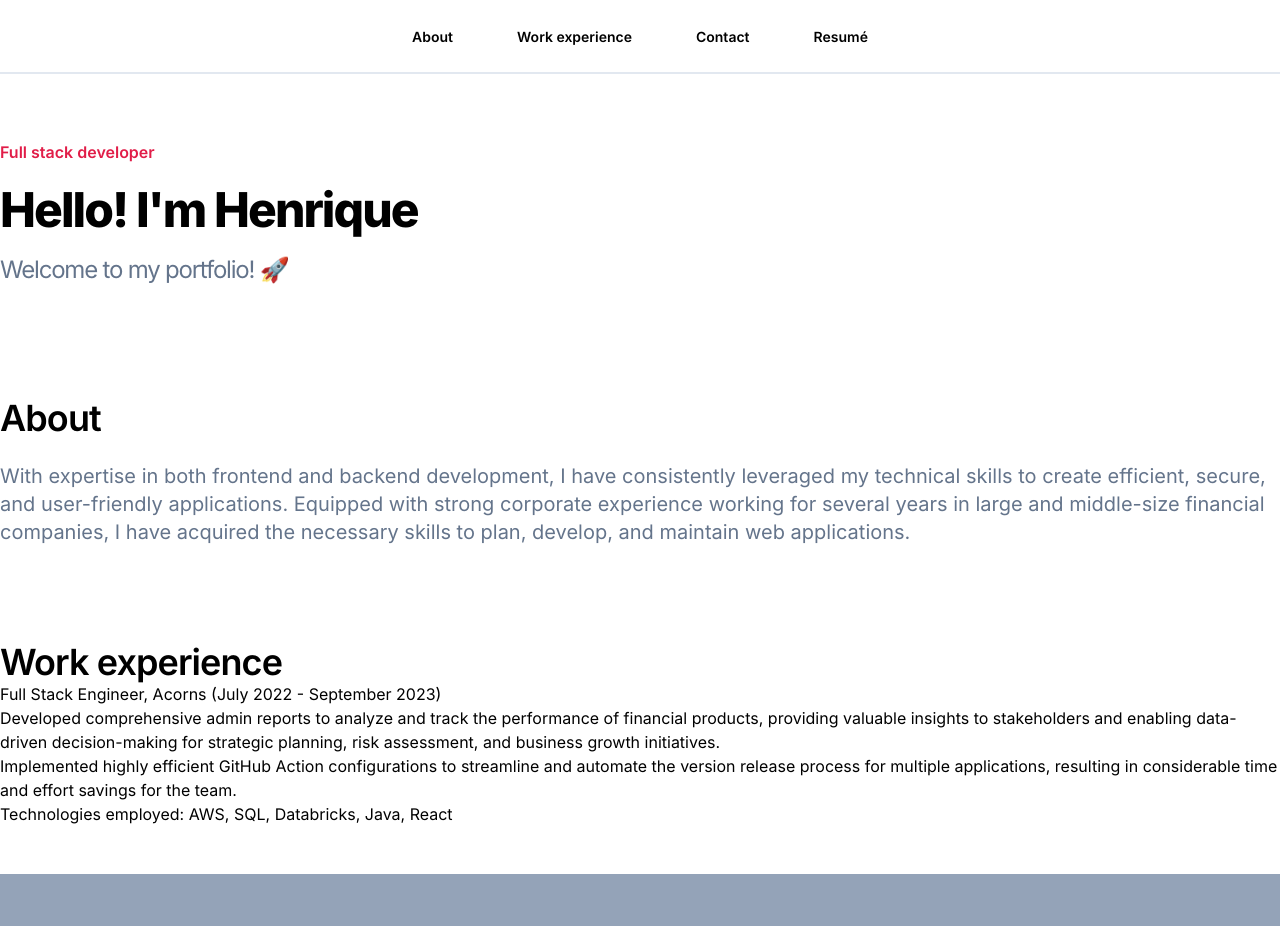
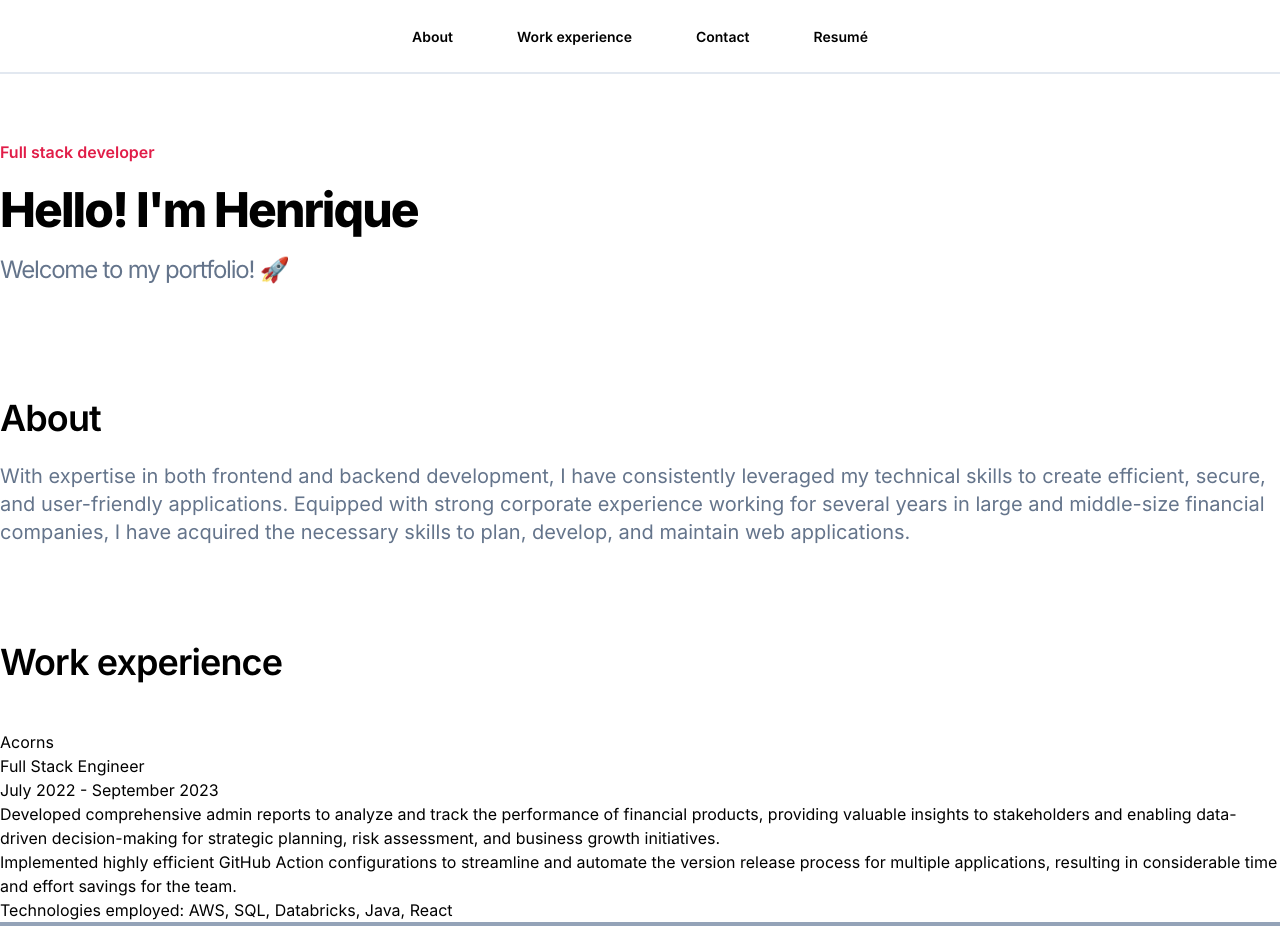
Before and after one commit to hrohden/hrohden.github.io, a React (Vite) app: page / in a window 1280 px wide. Shown: the top 926 px of the page. Built offline with nearby package versions, Linux system fonts and the light colour scheme.

Commit message:
Refactor work experience section to use WorkExperience component

```diff
--- a/src/App.tsx
+++ b/src/App.tsx
@@ -1,3 +1,6 @@
+import WorkExperience from "./WorkExperience";
+import WorkExperienceItem from "./WorkExperience.Item";
+
 function App() {
   return (
     <main className="container mx-auto">
@@ -57,26 +60,25 @@ function App() {
         <h2 className="text-4xl font-semibold tracking-tight">
           Work experience
         </h2>
-        <div>
-          <h3>Full Stack Engineer, Acorns (July 2022 - September 2023)</h3>
-          <ul>
-            <li>
-              Developed comprehensive admin reports to analyze and track the
-              performance of financial products, providing valuable insights to
-              stakeholders and enabling data-driven decision-making for
-              strategic planning, risk assessment, and business growth
-              initiatives.
-            </li>
-            <li>
-              Implemented highly efficient GitHub Action configurations to
-              streamline and automate the version release process for multiple
-              applications, resulting in considerable time and effort savings
-              for the team.
-            </li>
-            <li>Technologies employed: AWS, SQL, Databricks, Java, React</li>
-          </ul>
-        </div>
       </section>
+      <WorkExperience
+        company="Acorns"
+        period="July 2022 - September 2023"
+        title="Full Stack Engineer"
+      >
+        <WorkExperienceItem>
+          Developed comprehensive admin reports to analyze and track the
+          performance of financial products, providing valuable insights to
+          stakeholders and enabling data-driven decision-making for strategic
+          planning, risk assessment, and business growth initiatives.
+        </WorkExperienceItem>
+        <WorkExperienceItem>
+          Implemented highly efficient GitHub Action configurations to
+          streamline and automate the version release process for multiple
+          applications, resulting in considerable time and effort savings for
+          the team.
+        </WorkExperienceItem>
+      </WorkExperience>
       <section className="py-12 bg-slate-400">
         <h2 className="text-4xl font-semibold tracking-tight">Contact</h2>
       </section>
@@ -84,4 +86,4 @@ function App() {
   );
 }
 
-export default App
+export default App;
--- /dev/null
+++ b/src/WorkExperience.Item.tsx
@@ -0,0 +1,4 @@
+const WorkExperienceItem = ({ ...props }) => {
+  return <li>{props.children}</li>;
+};
+export default WorkExperienceItem;
--- /dev/null
+++ b/src/WorkExperience.tsx
@@ -0,0 +1,18 @@
+type Props = {
+  title: string;
+  company: string;
+  period: string;
+  children: React.ReactNode;
+};
+const WorkExperience = ({ title, company, period, children }: Props) => {
+  return (
+    <div>
+      <p>{company}</p>
+      <p>{title}</p>
+      <p>{period}</p>
+      <ul>{children}</ul>
+      <p>Technologies employed: AWS, SQL, Databricks, Java, React</p>
+    </div>
+  );
+};
+export default WorkExperience;
```
